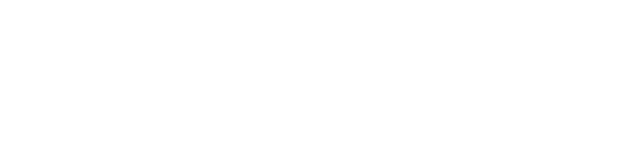
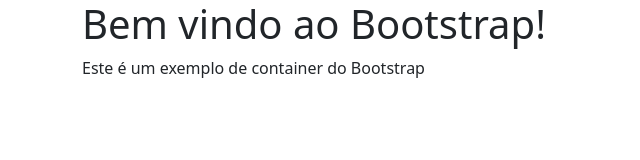
Before and after one commit to RayanneP/Bootstrap_Intro_Rayanne, a plain HTML site: page ex1_instalacao-cdn/ex1.html in a window 1280 px wide. Shown: the whole page, without its empty margins (0-640 px from the left). Drawn offline with nearby package versions, Linux system fonts and the light colour scheme.

Commit message:
bootstrap

```diff
--- a/ex1_instalacao-cdn/ex1.html
+++ b/ex1_instalacao-cdn/ex1.html
@@ -4,13 +4,19 @@
     <meta charset="UTF-8">
     <meta name="viewport" content="width=device-width, initial-scale=1.0">
     <title>Introdução ao Bootstrap</title>
+    <link href="https://cdn.jsdelivr.net/npm/bootstrap@5.3.3/dist/css/bootstrap.min.css" rel="stylesheet" integrity="sha384-QWTKZyjpPEjISv5WaRU9OFeRpok6YctnYmDr5pNlyT2bRjXh0JMhjY6hW+ALEwIH" crossorigin="anonymous">
 
     <!-- 1ª Digitação (Aqui) -->
 
 </head>
 <body>
 
-    <!-- 2ª Digitação (Aqui) -->
+    <div class="container">
+            <h1>Bem vindo ao Bootstrap!</h1>
+            <p>Este é um exemplo de container do Bootstrap</p>
+    </div>
+
+    <script src="https://cdn.jsdelivr.net/npm/bootstrap@5.3.3/dist/js/bootstrap.bundle.min.js" integrity="sha384-YvpcrYf0tY3lHB60NNkmXc5s9fDVZLESaAA55NDzOxhy9GkcIdslK1eN7N6jIeHz" crossorigin="anonymous"></script>
 
 </body>
 </html>
```
Also changed, not shown: ex1b__instalacao_npm/index.html (+6 -1 lines), ex1b__instalacao_npm/package.json (added, +15 -0 lines), 1 other file.
